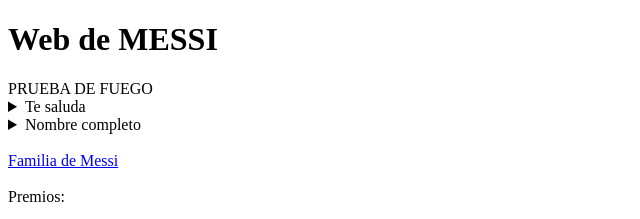
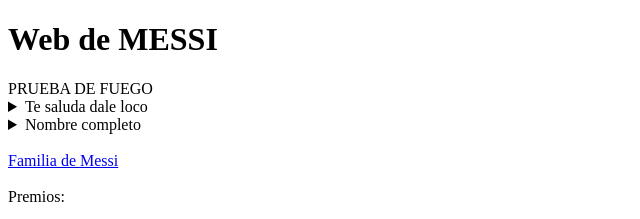
Before and after one commit to LeonelScalise/Practicas-desarrollo-web, a plain HTML site: page index.html in a window 1280 px wide. Shown: the top 219 px of the page, 0-640 px from the left. Drawn offline with Linux system fonts and the light colour scheme.

Commit message:
Test vercel

```diff
--- a/index.html
+++ b/index.html
@@ -10,7 +10,7 @@
     <h1>Web de MESSI</h1>
 PRUEBA DE FUEGO
     <div id="Te saluda">
-        <details><summary>Te saluda</summary>
+        <details><summary>Te saluda dale loco</summary>
             <ul>
                 <li>Que</li>
                 <li>Onda</li>
```
